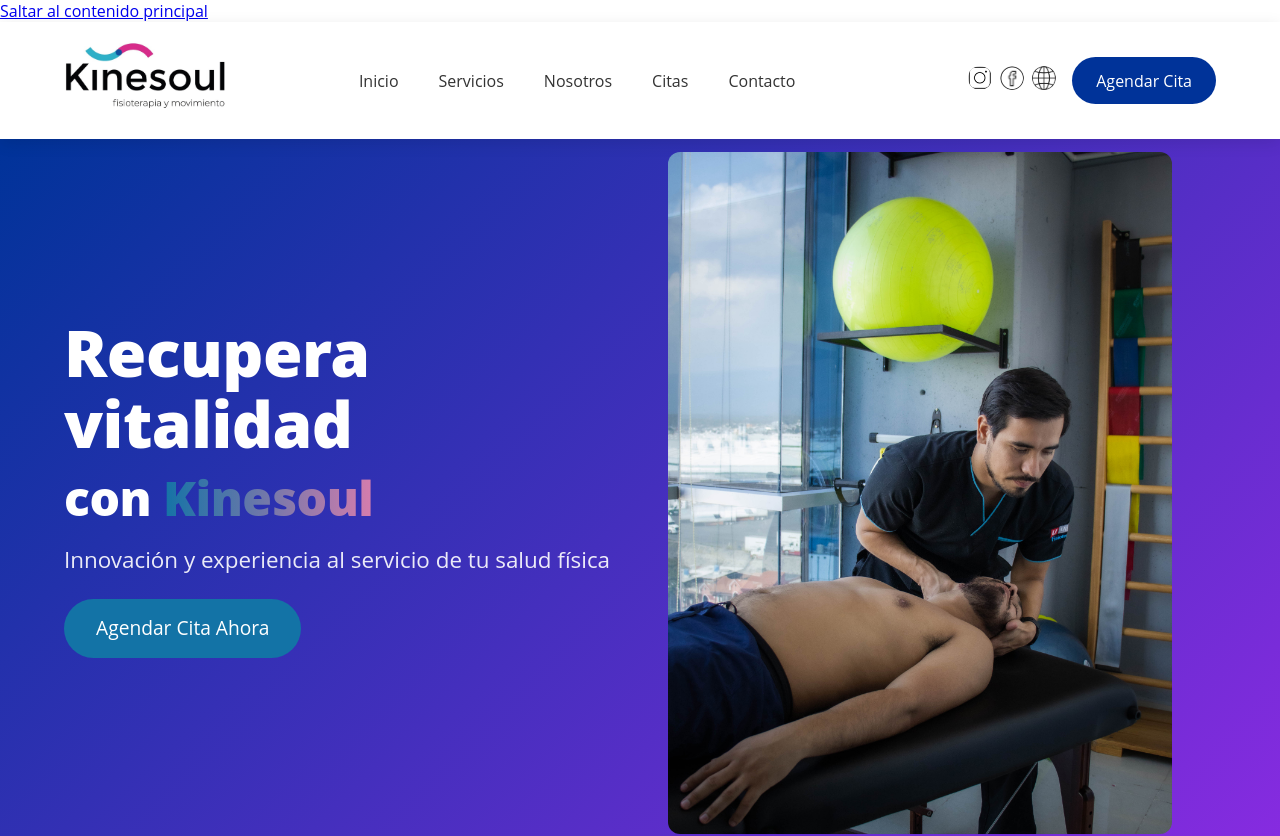
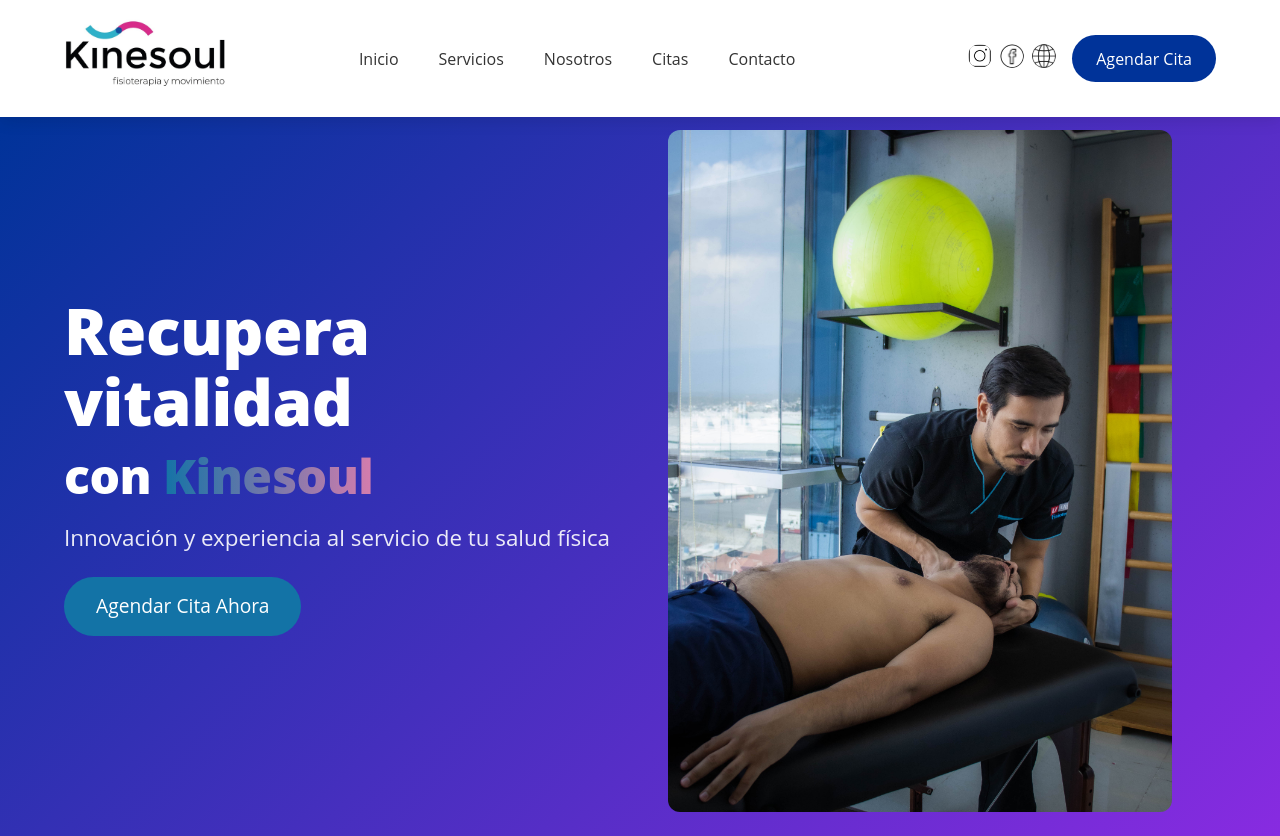
Before and after one commit to JohannesGuzman/kinesoul, a plain HTML site: page index.html in a window 1280 px wide. Shown: the top 836 px of the page. Drawn offline with Linux system fonts and the light colour scheme.

Commit message:
Update website layout

```diff
--- a/index.html
+++ b/index.html
@@ -9,7 +9,6 @@
   <link rel="icon" href="assets/img/LogoBlancoRectangulo.jpeg" />
 </head>
 <body>
-<a class="skip-link" href="#main-content">Saltar al contenido principal</a>
   <!-- Loading Screen -->
     <div class="loader" id="loader" aria-live="polite" aria-label="Cargando contenido">
       <div class="spinner" aria-hidden="true"></div>
```
